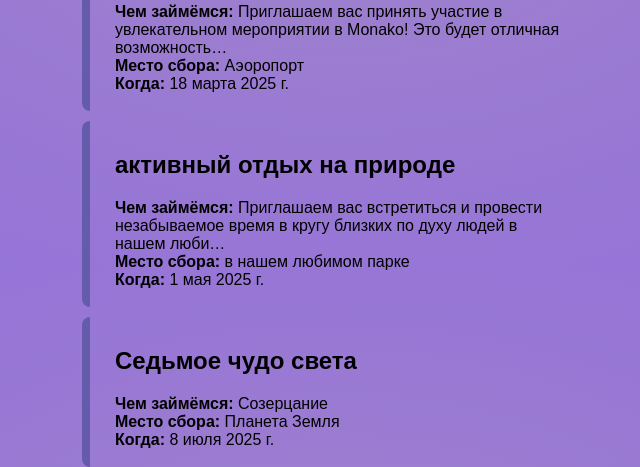
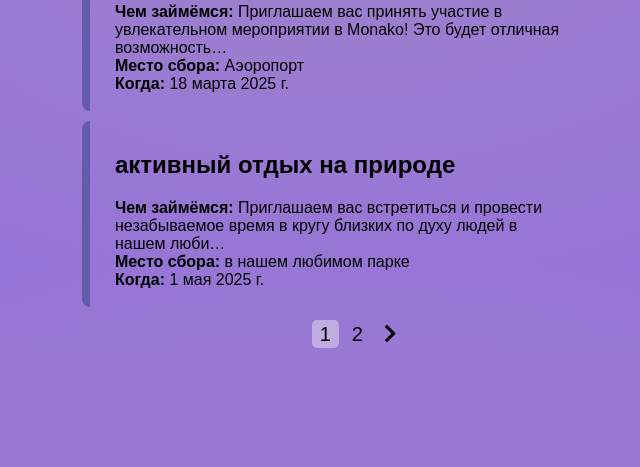
Before and after one commit to Dim-Aks/Get_ready, a Django app: page /check/ in a window 1280 px wide. Shown: the part 606-1073 px from the top of the page, without its empty margins (302-942 px from the left). After the commit the page ends 954 px from the top, so only its background shows below. Run offline with Django 5.2, Linux system fonts and the light colour scheme; a user stored in the database is signed in; data comes from the database, SQL or seed files in the repository; both versions use the stored data as it was after the commit.

Commit message:
paginations_check.html

```diff
--- a/get_ready/meetings/static/meetings/css/style.css
+++ b/get_ready/meetings/static/meetings/css/style.css
@@ -189,7 +189,7 @@ button:hover {
 
 /* карточки при наведении увеличиваются */
 .meeting-card:hover {
-    transform: scale(1.02) translateX(10px);
+    transform: scale(1.02) translateX(10px); /* карточки при наведении со сдвигом вправо */
     box-shadow: 0 4px 15px rgba(0,0,0,0.1);
     cursor: pointer;
     border: 1px solid #645CAA;
@@ -228,6 +228,42 @@ button:hover {
     margin-bottom: 25px;
 }
 
+/* Пагинация */
+.pagination {
+    margin-top: 20x; /* Отступ сверху */
+    list-style: none; /* Убираем маркеры списка */
+    display: flex; /* Включаем flex-распределение */
+    justify-content: center; /* Центрируем элементы */
+    gap: 5px; /* Расстояние между элементами */
+}
+
+/* Цвет пагинатора выбранной страницы */
+.page-item.active .page-link {
+    background-color: #BFACE0;
+    border-color: #BFACE0;
+}
+
+/* Кнопки пагинации */
+.page-link {
+    color: #000000;
+    font-size: 20px; /* размер шрифта для текста */
+    font-weight: 500; /* насыщенность шрифта */
+    border: 1px solid EBC7E8; /* граница 1 пиксель шириной, сплошная и цвета */
+    border-radius: 5px; /* Скругляет углы границы элемента */
+    text-align: center;
+    padding: 0.2rem 0.5rem; /* внутренние отступы (padding) внутри элемента */
+    background-color: inherit; /* цвет фона элемента, наследуя его от родительского элемента (прозрачный) */
+    width: 25%; /* ширина элемента */
+    transition: background-color 0.3s ease; /*плавный переход (transition) для изменения цвета фона*/
+    text-decoration: none;
+}
+
+/* Рекация кнопки пагинации при наведении */
+.page-link:hover {
+    color: #645CAA;
+    background-color: #BFACE0;
+}
+
 /* Адаптация для мобильных */
 @media (max-width: 768px) {
     .events-container {
@@ -244,4 +280,13 @@ button:hover {
     .card-content {
         padding: 15px;
     }
+
+    .col-md-6 {
+        flex: 0 0 100%;
+        max-width: 100%;
+    }
+
+    .pagination {
+        flex-wrap: wrap;
+    }
 }
--- a/get_ready/meetings/templates/meetings/check.html
+++ b/get_ready/meetings/templates/meetings/check.html
@@ -1,10 +1,11 @@
 {% extends 'base.html' %}
 
 {% block content %}
+<link rel="stylesheet" href="https://cdnjs.cloudflare.com/ajax/libs/font-awesome/5.15.4/css/all.min.css">
  <div class="container-fluid events-container">
     <h1 class="mb-4 ml-3">Вот, где хотели бы собраться твои друзья</h1>
     <div class="row g-4">
-        {% for meeting in meetings %}
+        {% for meeting in page_obj %}
         <div class="col-md-5 col-lg-4">
             <a href="{% url 'meeting_detail' meeting.pk %}" class="card-link">
                 <div class="card meeting-card" style="border-left: 8px solid {{ 'rgb(100, 92, 170)' }}">
@@ -22,4 +23,34 @@
         {% endfor %}
     </div>
 </div>
+
+<!-- Пагинация -->
+    <nav aria-label="Page navigation">
+        <ul class="pagination justify-content-center">
+            {% if page_obj.has_previous %}
+                <li class="page-item">
+                    <a class="page-link" href="?page={{ page_obj.previous_page_number }}">
+                    <i class="fas fa-chevron-left"></i>
+                    </a>
+                </li>
+            {% endif %}
+
+            {% for num in page_obj.paginator.page_range %}
+                <!-- Кнопка назад -->
+                <li class="page-item {% if num == page_obj.number %}active{% endif %}">
+                    <a class="page-link" href="?page={{ num }}">{{ num }}</a>
+                </li>
+            {% endfor %}
+
+            {% if page_obj.has_next %}
+                <!-- Кнопка вперед -->
+                <li class="page-item">
+                    <a class="page-link" href="?page={{ page_obj.next_page_number }}">
+                        <i class="fas fa-chevron-right"></i>
+                    </a>
+                </li>
+            {% endif %}
+        </ul>
+    </nav>
+</div>
 {% endblock %}
--- a/get_ready/meetings/views.py
+++ b/get_ready/meetings/views.py
@@ -1,4 +1,5 @@
 from django.contrib.auth.decorators import login_required
+from django.core.paginator import Paginator
 from django.shortcuts import render, redirect, get_object_or_404
 from .forms import MeetingForm, CommentForm
 from .models import Meeting
@@ -8,9 +9,9 @@ def create_suggest(request):
     if request.method == 'POST':
         form = MeetingForm(request.POST)
         if form.is_valid():
-            meeting = form.save(commit=False) # Сохраняем форму без коммита в БД
+            meeting = form.save(commit=False) # Сохраняем форму без комита в БД
             meeting.author = request.user # Присваиваем автора
-            meeting.save()  # Теперь сохраняем в БД
+            meeting.save()  # сохраняем в БД
             return redirect('check') # Перенаправляем на страницу с созданными встречами
     else:
         form = MeetingForm()
@@ -20,8 +21,11 @@ def create_suggest(request):
 
 @login_required
 def view_meetings(request):
-    meetings = Meeting.objects.all().order_by('date_meeting')
-    return render(request, 'meetings/check.html', {'meetings': meetings})
+    meetings = Meeting.objects.all().order_by('date_meeting') # все встречи из базы
+    paginator = Paginator(meetings, 4)  # пагинатор по 4 элемента на страницу
+    page_number = request.GET.get('page', 1)  # номер страницы из GET-параметра
+    page_obj = paginator.get_page(page_number)   # объект страницы
+    return render(request, 'meetings/check.html', {'page_obj': page_obj})
 
 def meeting_detail(request, pk):
     meeting = get_object_or_404(Meeting, pk=pk)
```
Also changed, not shown: get_ready/db.sqlite3, get_ready/meetings/migrations/0009_alter_meeting_author.py (added).
